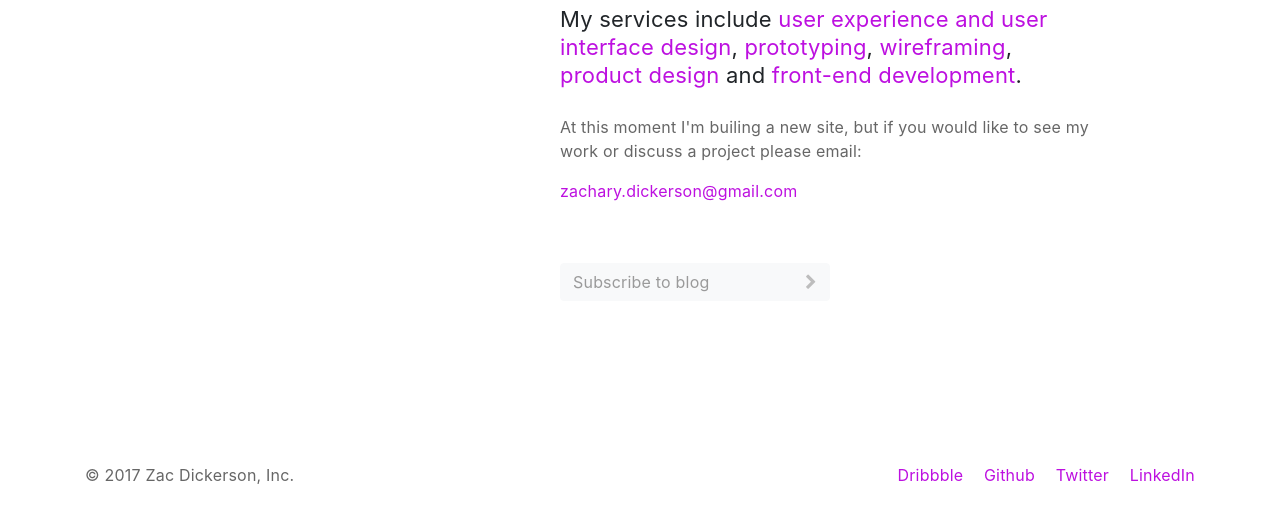
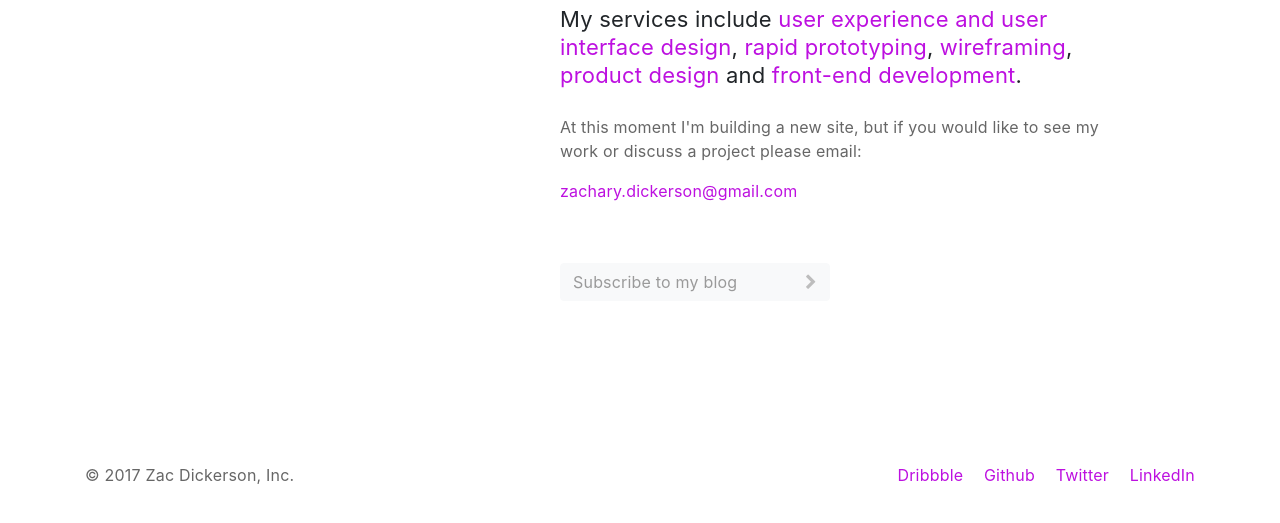
Before and after one commit to zacdicko/site-underconstruction, a plain HTML site: page index.html in a window 1280 px wide. Shown: the part 233-756 px from the top of the page. Drawn offline with nearby package versions, Linux system fonts and the light colour scheme.

Commit message:
fixed some spelling mistakes

```diff
--- a/index.html
+++ b/index.html
@@ -3,9 +3,9 @@
 
 <head>
   <title>Zac Dickerson</title>
+  <link rel="stylesheet" href="http://maxcdn.bootstrapcdn.com/font-awesome/4.7.0/css/font-awesome.min.css">
   <link rel="stylesheet" href="https://maxcdn.bootstrapcdn.com/bootstrap/4.0.0/css/bootstrap.min.css" integrity="sha384-Gn5384xqQ1aoWXA+058RXPxPg6fy4IWvTNh0E263XmFcJlSAwiGgFAW/dAiS6JXm" crossorigin="anonymous">
   <link rel="stylesheet" type="text/css" href="style.css">
-  <link rel="stylesheet" href="http://maxcdn.bootstrapcdn.com/font-awesome/4.7.0/css/font-awesome.min.css">
 </head>
 
 <body>
@@ -16,10 +16,10 @@
       </div>
       <div class="about col-lg-6">
         <h2>I am a designer and user experience consultant. Currently working in the city of Melbourne, Victoria.</h2>
-        <h2>My services include <span class="highlight">user experience and user interface design</span>, <span class="highlight">prototyping</span>, <span class="highlight">wireframing</span>, <span class="highlight">product design</span> and <span class="highlight">front-end development</span>.</h2>
-        <p>At this moment I'm builing a new site, but if you would like to see my work or discuss a project please email:</p>
+        <h2>My services include <span class="highlight">user experience and user interface design</span>, <span class="highlight">rapid prototyping</span>, <span class="highlight">wireframing</span>, <span class="highlight">product design</span> and <span class="highlight">front-end development</span>.</h2>
+        <p>At this moment I'm building a new site, but if you would like to see my work or discuss a project please email:</p>
         <a href="mailto:zachary.dickerson@gmail.com">zachary.dickerson@gmail.com</a>
-        <a class="btn btn-light d-flex col-lg-6" href="https://medium.com/@zacdicko" type="button">Subscribe to blog<i class="fa fa-chevron-right"></i></a>
+        <a class="btn btn-light d-flex col-lg-6" href="https://medium.com/@zacdicko" type="button">Subscribe to my blog<i class="fa fa-chevron-right"></i></a>
       </div>
     </div>
   </div>
```
